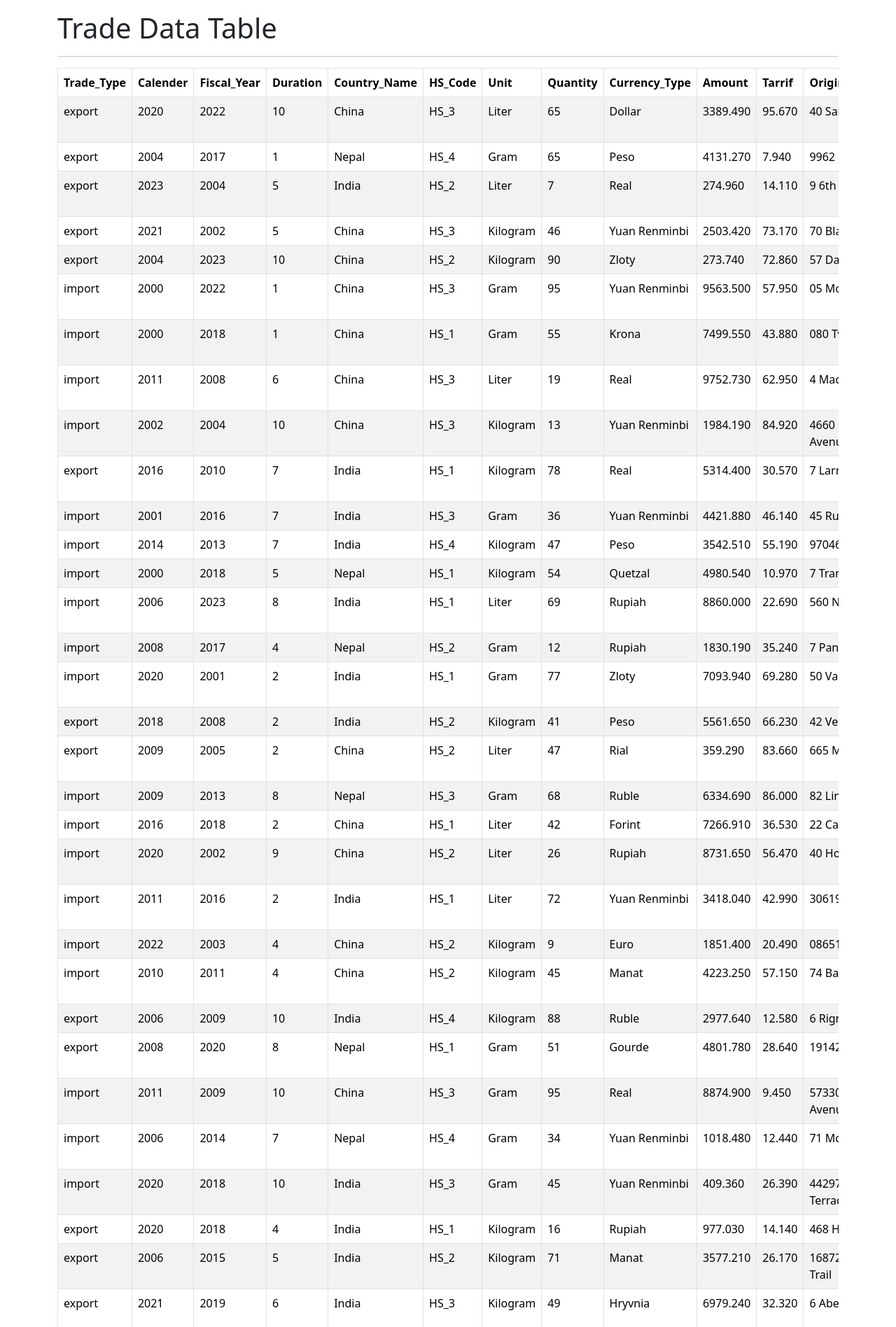
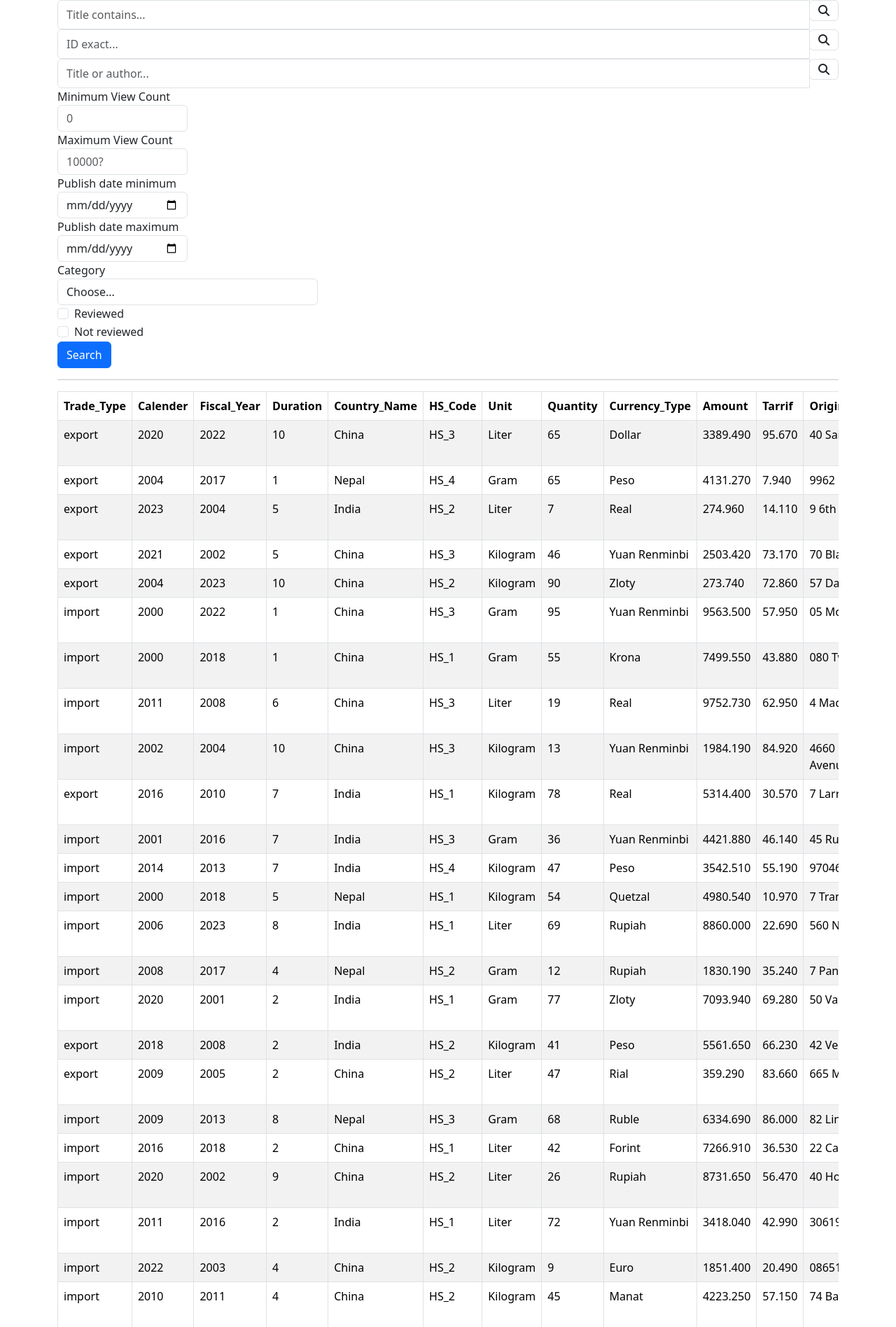
Before and after one commit to SurjanaJ/data-bank, a Django app: page / in a window 1280 px wide. Shown: the part 56-1952 px from the top of the page at 70% size. Run offline with Django 4.2, Linux system fonts and the light colour scheme; data comes from the database, SQL or seed files in the repository; some libraries are stand-ins or nearby versions.

Commit message:
search filter (draft)

```diff
--- a/databank/import_export/templates/import_export/display_table.html
+++ b/databank/import_export/templates/import_export/display_table.html
@@ -2,14 +2,98 @@
 
 {% block content %}
 
-<div class="mt-3 ">
-    <div class="display-6">Trade Data Table</div>
+
+<form method="GET" class="" action=".">
+    <div class="form-row">
+        <div class="form-group col-12">
+            <div class="input-group">
+                <input class="form-control py-2 border-right-0 border" type="search" name="title_contains" placeholder="Title contains..." />
+                <span class="input-group-append">
+                    <div class="input-group-text bg-transparent">
+                        <i class="fa fa-search"></i>
+                    </div>
+                </span>
+            </div>
+        </div>
+    </div>
+    <div class="form-row">
+        <div class="form-group col-12">
+            <div class="input-group">
+                <input class="form-control py-2 border-right-0 border" type="search" name="id_exact" placeholder="ID exact..." />
+                <span class="input-group-append">
+                    <div class="input-group-text bg-transparent">
+                        <i class="fa fa-search"></i>
+                    </div>
+                </span>
+            </div>
+        </div>
+    </div>
+    <div class="form-row">
+        <div class="form-group col-12">
+            <div class="input-group">
+                <input class="form-control py-2 border-right-0 border" type="search" name="title_or_author" placeholder="Title or author..." />
+                <span class="input-group-append">
+                    <div class="input-group-text bg-transparent">
+                        <i class="fa fa-search"></i>
+                    </div>
+                </span>
+            </div>
+        </div>
+    </div>
+    <div class="form-row">
+      <div class="form-group col-md-2 col-lg-2">
+        <label for="viewCountMin">Minimum View Count</label>
+        <input type="number" min=0 class="form-control" id="viewCountMin" placeholder="0" name="view_count_min">
+      </div>
+      <div class="form-group col-md-2 col-lg-2">
+        <label for="viewCountMax">Maximum View Count</label>
+        <input type="number" min=0 class="form-control" id="viewCountMax" placeholder="10000?" name="view_count_max">
+      </div>
+      <div class="form-group col-md-2 col-lg-2">
+        <label for="publishDateMin">Publish date minimum</label>
+        <input type="date" class="form-control" id="publishDateMin" name="date_min">
+      </div>
+      <div class="form-group col-md-2 col-lg-2">
+        <label for="publishDateMax">Publish date maximum</label>
+        <input type="date" class="form-control" id="publishDateMax" name="date_max">
+      </div>
+      <div class="form-group col-md-4">
+        <label for="category">Category</label>
+        <select id="category" class="form-control" name="category">
+          <option selected>Choose...</option>
+          {% for cat in categories %}
+          <option value="{{ cat }}">{{ cat }}</option>
+          {% endfor %}
+        </select>
+      </div>
+    </div>
+    <div class="form-group">
+      <div class="form-check">
+        <input class="form-check-input" type="checkbox" id="reviewed" name="reviewed">
+        <label class="form-check-label" for="reviewed">
+          Reviewed
+        </label>
+      </div>
+    </div>
+    <div class="form-group">
+      <div class="form-check">
+        <input class="form-check-input" type="checkbox" id="notReviewed" name="notReviewed">
+        <label class="form-check-label" for="notReviewed">
+          Not reviewed
+        </label>
+      </div>
+    </div>
+    <button type="submit" class="btn btn-primary">Search</button>
+  </form>
+
+
+
     <hr>
     <div class="table-responsive">
-        <table class="table table-striped table-bordered">
+        <table class="table  table-striped table-bordered ">
         <thead >
-            <tr>
-                <th  scope="col">Trade_Type</th>
+            <tr >
+                <th scope="col">Trade_Type</th>
                 <th scope="col">Calender</th>
                 <th scope="col">Fiscal_Year</th>
                 <th scope="col">Duration</th>
@@ -26,7 +110,7 @@
                 <th scope="col">Product_Information</th>
             </tr>
         </thead>
-        <tbody>
+        <tbody class="table-hover">
             {% for record in data %}
             <tr>
                 <td>{{ record.Trade_Type }}</td>
@@ -50,5 +134,5 @@
     </table>
     </div>
 
-</div>
+
 {% endblock  %}
--- a/databank/import_export/urls.py
+++ b/databank/import_export/urls.py
@@ -5,5 +5,5 @@ from . import views
 
 urlpatterns = [
     path('',views.display_table, name='display_table'),
-    path('upload/', views.upload_trade_excel, name='upload_trade_excel' )
+    path('upload/', views.upload_trade_excel, name='upload_trade_excel' ),
 ]
--- a/databank/import_export/views.py
+++ b/databank/import_export/views.py
@@ -1,3 +1,4 @@
+from django import apps
 from django.http import HttpResponse
 from django.shortcuts import redirect, render
 
@@ -7,8 +8,17 @@ import pandas as pd
 
 
 def display_table(request):
+    # data = TradeData.objects.all()
+    # return render(request, 'import_export/display_table.html', {'data': data })
     data = TradeData.objects.all()
-    return render(request, 'import_export/display_table.html', {'data': data})
+    title_contains_query = request.GET.get('title_contains')
+    title_or_author_query = request.GET.get('title_or_author')
+
+    if title_contains_query !='' and title_contains_query is not None:
+        data = data.filter(Currency_Type__icontains= title_contains_query)
+
+    context = {'data': data}
+    return render(request, 'import_export/display_table.html', context)
 
 
 def upload_trade_excel(request):
--- a/databank/templates/main.html
+++ b/databank/templates/main.html
@@ -7,7 +7,7 @@
     <title>Document</title>
     <link href="https://cdn.jsdelivr.net/npm/bootstrap@5.3.2/dist/css/bootstrap.min.css" rel="stylesheet"
         integrity="sha384-T3c6CoIi6uLrA9TneNEoa7RxnatzjcDSCmG1MXxSR1GAsXEV/Dwwykc2MPK8M2HN" crossorigin="anonymous">
-
+    <script src="https://kit.fontawesome.com/3af0a06874.js" crossorigin="anonymous"></script>
 
 
 </head>
@@ -16,7 +16,9 @@
 
     {% include 'navbar.html' %}
 
-    <div class="container">
+    <div class="container ">
+
+
         {% block content %}
 
 
```
Also changed, not shown: databank/import_export/templates/import_export/search.html (added, +82 -0 lines).
